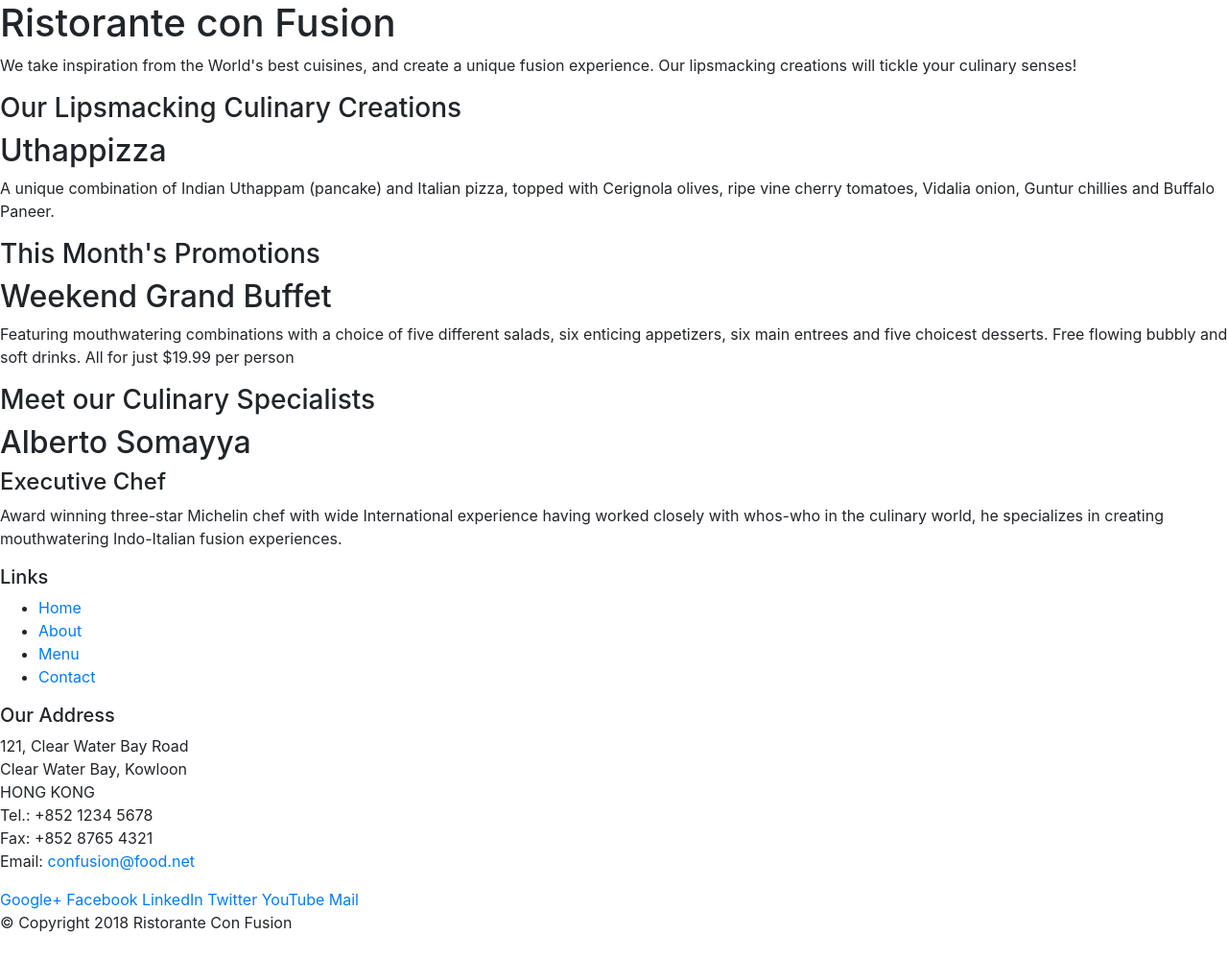
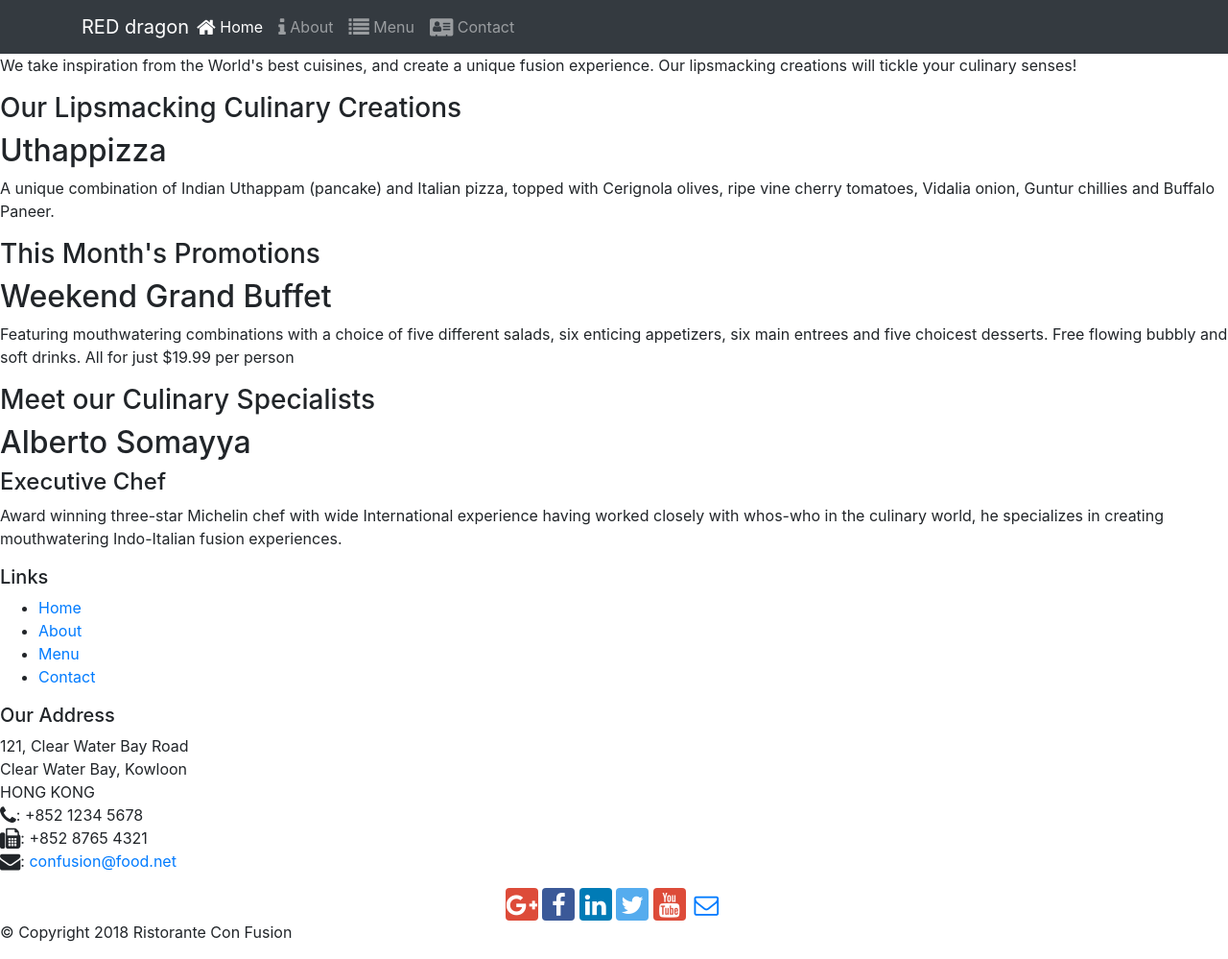
Before and after one commit to NithishBhat/Responsive-web-app, a website: page index.html in a window 1280 px wide. Shown: the whole page at 96% size. Drawn offline with nearby package versions, Linux system fonts and the light colour scheme.

Commit message:
3rd commit

```diff
--- a/index.html
+++ b/index.html
@@ -8,10 +8,32 @@
     <meta http-equiv="x-ua-compatible" content="ie=edge">
 
     <!-- Bootstrap CSS -->
+    <link rel="stylesheet" href="node_modules/font-awesome/css/font-awesome.min.css">
+    <link rel="stylesheet" href="node_modules/bootstrap-social/bootstrap-social.css">
     <link rel="stylesheet" href="node_modules/bootstrap/dist/css/bootstrap.min.css">
 </head>
 
 <body>
+
+    <nav class="navbar navbar-dark navbar-expand-sm bg-dark fixed-top">
+        <div class="container">
+            <button class="navbar-toggler" type="button" data-toggle="collapse" data-target="#Navbar">
+             <span class="navbar-toggler-icon"></span>
+            </button>
+            <a class="navbar-brand mr-auto" href="./index.html" >RED dragon</a>
+            <div class="collapse navbar-collapse" id="Navbar">
+
+                <ul class="navbar-nav mr-auto">
+                    <li class="nav-item active"><a class="nav-link" href="#"><span class="fa fa-home fa-lg"></span> Home</a></li>
+                    <li class="nav-item"><a class="nav-link" href="./aboutus.html"><span class="fa fa-info fa-lg"></span> About</a></li>
+                    <li class="nav-item"><a class="nav-link" href="#"><span class="fa fa-list fa-lg"></span> Menu</a></li>
+                    <li class="nav-item"><a class="nav-link" href="contactus.html"><span class="fa fa-address-card fa-lg"></span> Contact</a></li>
+
+                  </ul>
+                </div>
+
+        </div>
+    </nav>
 
     <header>
         <div>
@@ -78,20 +100,22 @@
 		              121, Clear Water Bay Road<br>
 		              Clear Water Bay, Kowloon<br>
 		              HONG KONG<br>
-		              Tel.: +852 1234 5678<br>
-		              Fax: +852 8765 4321<br>
-		              Email: <a href="mailto:confusion@food.net">confusion@food.net</a>
+                      <i class="fa fa-phone fa-lg"></i>: +852 1234 5678<br>
+                      <i class="fa fa-fax fa-lg"></i>: +852 8765 4321<br>
+                      <i class="fa fa-envelope fa-lg"></i>:
+                      <a href="mailto:confusion@food.net">confusion@food.net</a>
 		           </address>
                 </div>
                 <div>
-                    <div>
-                        <a href="http://google.com/+">Google+</a>
-                        <a href="http://www.facebook.com/profile.php?id=">Facebook</a>
-                        <a href="http://www.linkedin.com/in/">LinkedIn</a>
-                        <a href="http://twitter.com/">Twitter</a>
-                        <a href="http://youtube.com/">YouTube</a>
-                        <a href="mailto:">Mail</a>
+                    <div class="text-center">
+                        <a class="btn btn-social-icon btn-google" href="http://google.com/+"><i class="fa fa-google-plus"></i></a>
+                        <a class="btn btn-social-icon btn-facebook" href="http://www.facebook.com/profile.php?id="><i class="fa fa-facebook"></i></a>
+                        <a class="btn btn-social-icon btn-linkedin" href="http://www.linkedin.com/in/"><i class="fa fa-linkedin"></i></a>
+                        <a class="btn btn-social-icon btn-twitter" href="http://twitter.com/"><i class="fa fa-twitter"></i></a>
+                        <a class="btn btn-social-icon btn-google" href="http://youtube.com/"><i class="fa fa-youtube"></i></a>
+                        <a class="btn btn-social-icon" href="mailto:"><i class="fa fa-envelope-o"></i></a>
                     </div>
+
                 </div>
            </div>
            <div>
--- a/package.json
+++ b/package.json
@@ -15,6 +15,8 @@
   },
   "dependencies": {
     "bootstrap": "^4.0.0",
+    "bootstrap-social": "^5.1.1",
+    "font-awesome": "^4.7.0",
     "install": "^0.13.0",
     "jquery": "^3.3.1",
     "popper.js": "^1.12.9"
```
Also changed, not shown: 1 other file.
